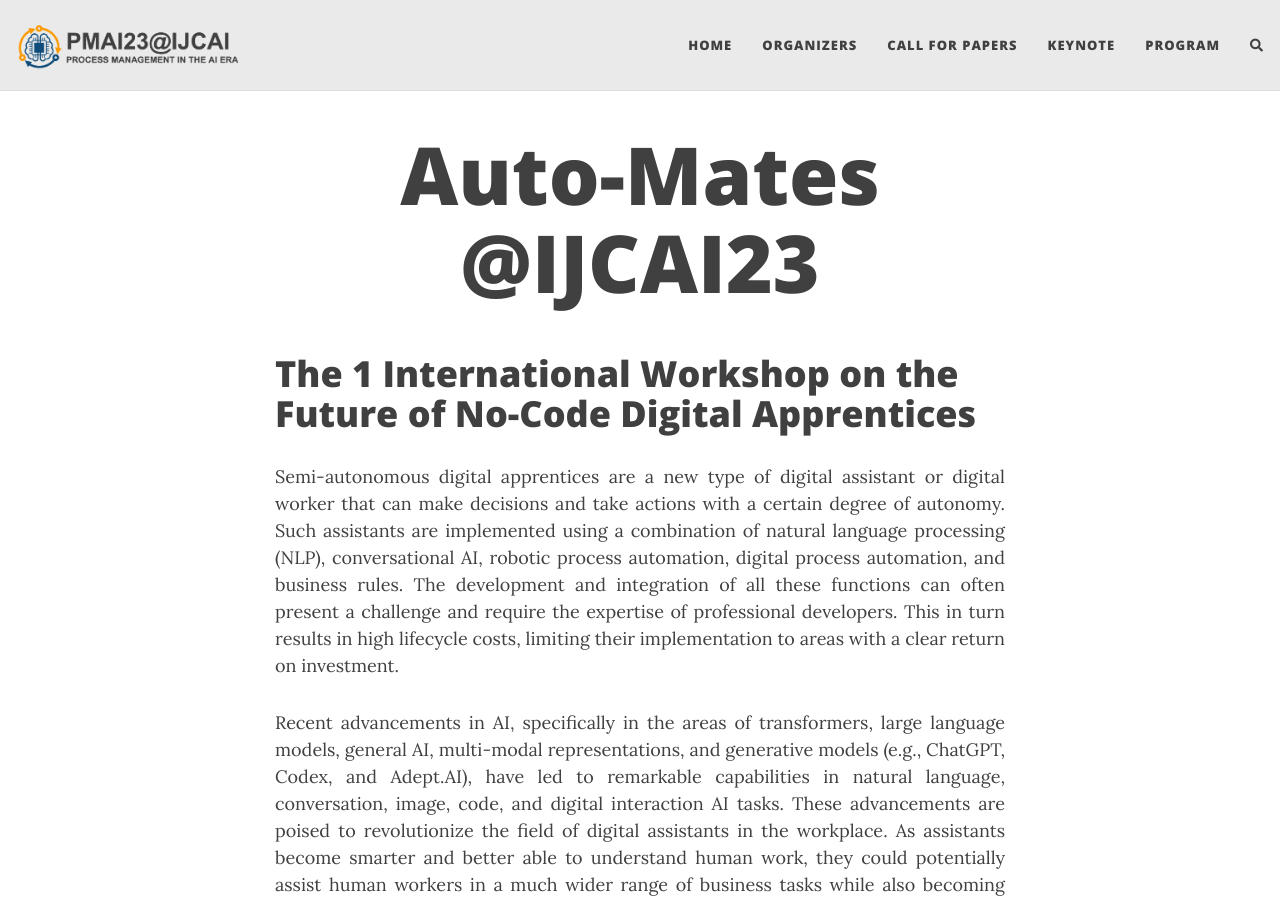
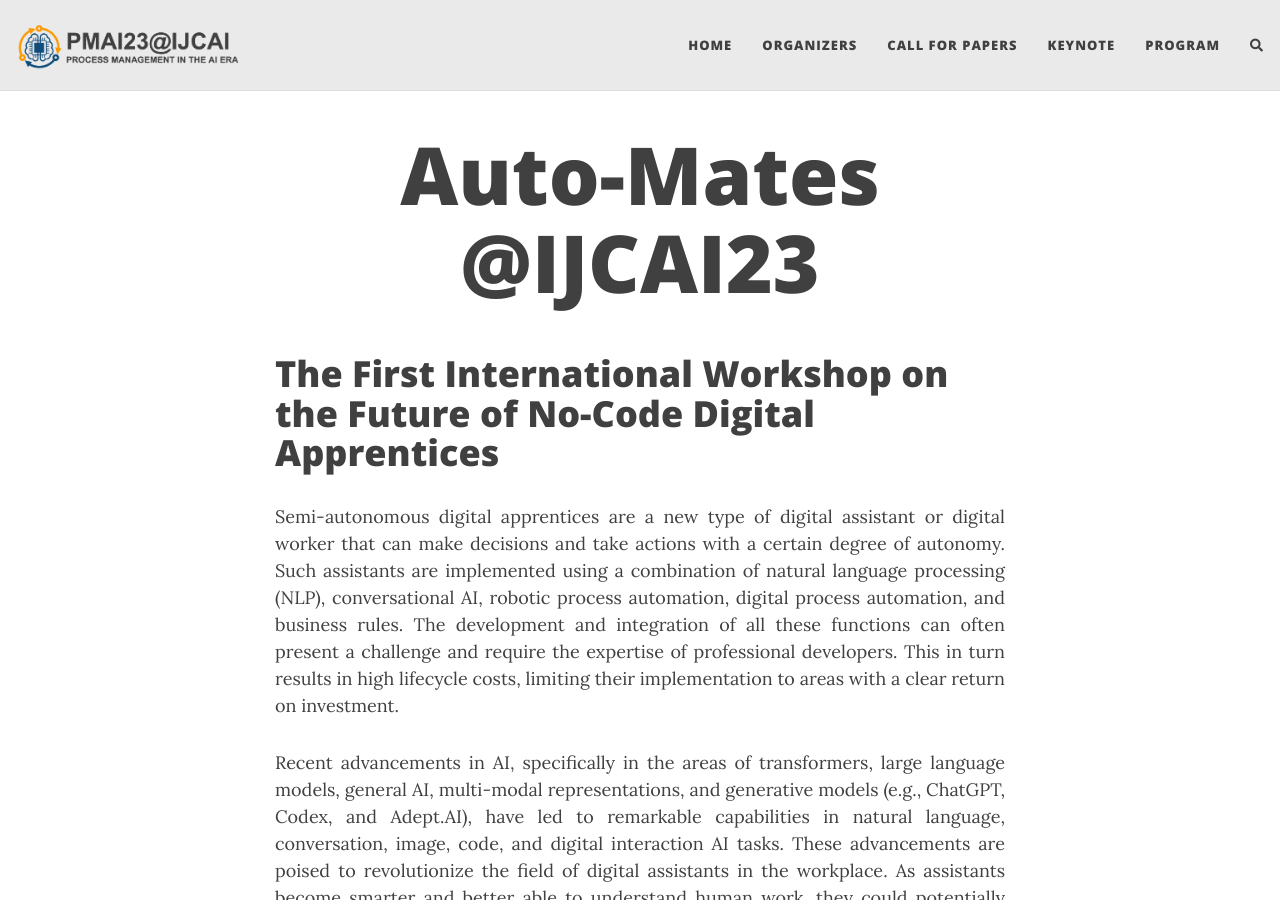
Before and after one commit to IJCAI23AutoMates/IJCAI23AutoMates..github.io, a Jekyll site: the page built from index.md, in a window 1280 px wide and 900 px high. Built offline with Jekyll 4.4.1, drawn with Linux system fonts in a browser that asks for light colours; nearby versions of some CDN libraries; comment, search, counter and statistics services are not loaded.

Commit message:
Update index.md

```diff
--- a/index.md
+++ b/index.md
@@ -2,7 +2,7 @@
 layout: home
 title: Auto-Mates @IJCAI23
 ---
-# The 1 International Workshop on the Future of No-Code Digital Apprentices
+# The First International Workshop on the Future of No-Code Digital Apprentices
 
 {: style="text-align: justify"}
 Semi-autonomous digital apprentices are a new type of digital assistant or digital worker that can make decisions and take actions with a certain degree of autonomy. Such assistants are implemented using a combination of natural language processing (NLP), conversational AI, robotic process automation, digital process automation, and business rules. The development and integration of all these functions can often present a challenge and require the expertise of professional developers. This in turn results in high lifecycle costs, limiting their implementation to areas with a clear return on investment.
```
